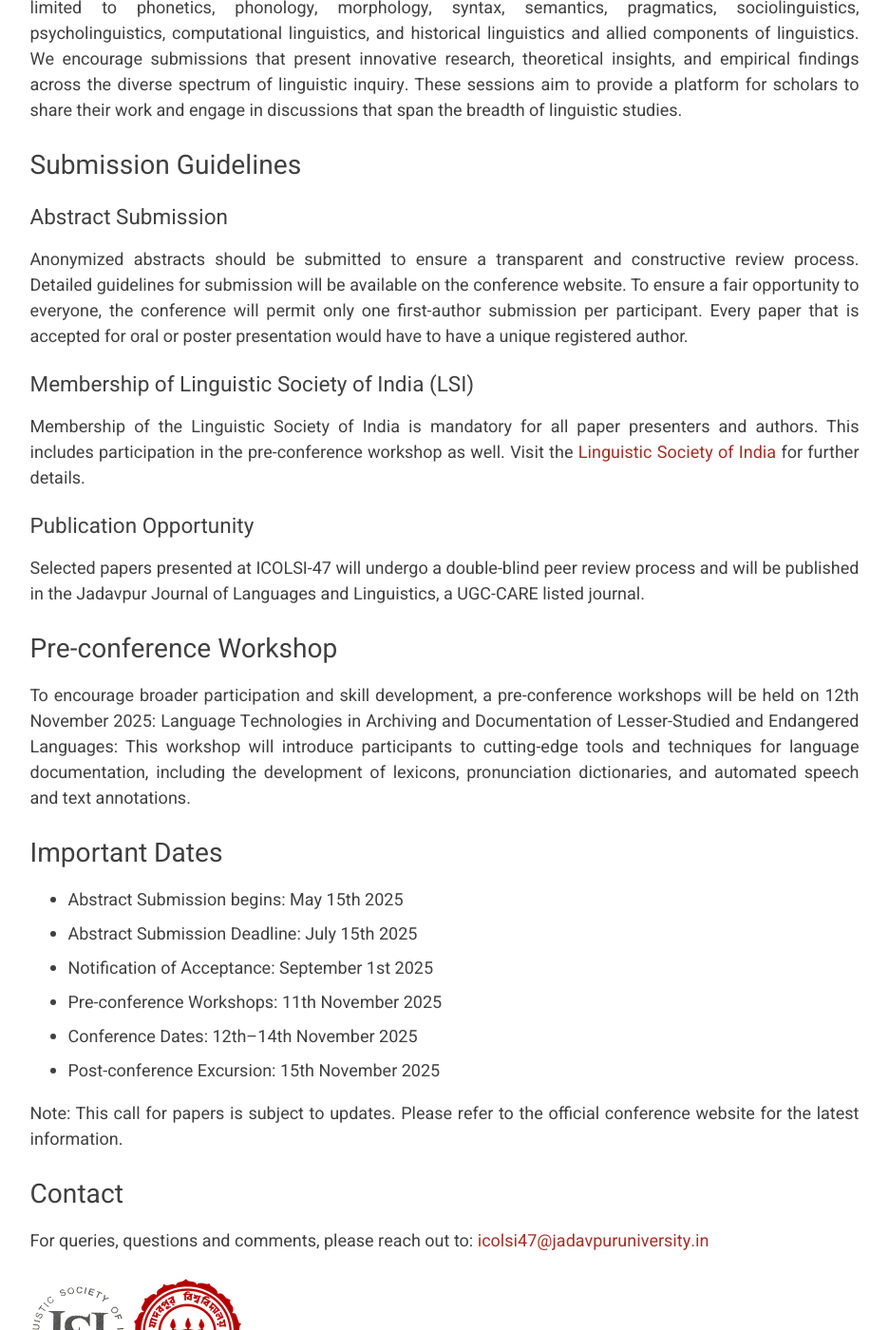
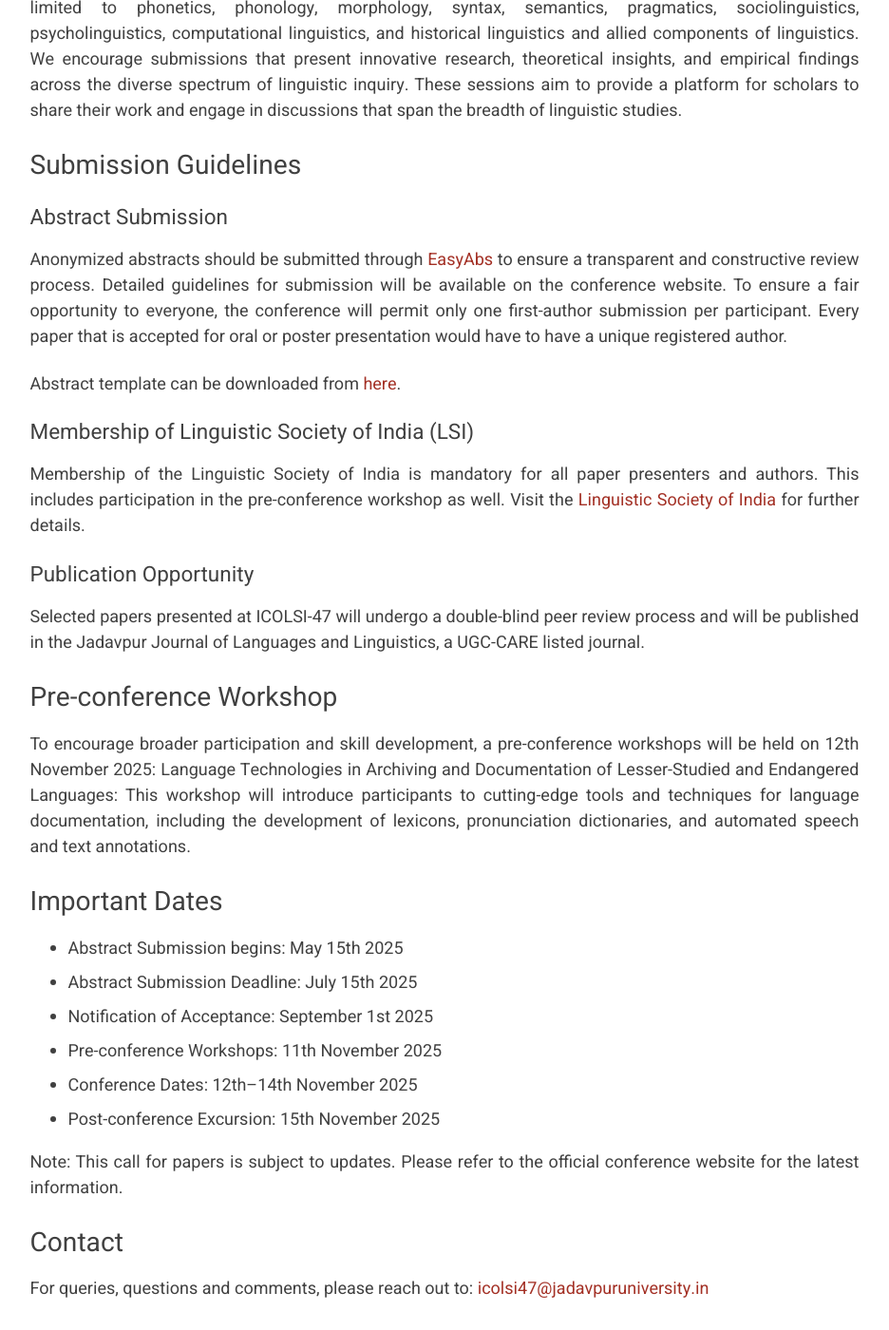
Before and after one commit to icolsi47/icolsi47.github.io, a Jekyll site: the page built from index.md, in a window 1280 px wide and 1400 px high, scrolled down 953 px. Shown: the whole window at 95% size, without its empty margins (172-1108 px from the left). Built offline with Jekyll 4.4.1, drawn with Linux system fonts in a browser that asks for light colours; some of the changed text lies outside the part shown.

Commit message:
added abtract template

```diff
--- a/index.md
+++ b/index.md
@@ -20,7 +20,9 @@ In addition to the thematic sessions, the conference will also include non-thema
 
 ### Abstract Submission
 
-Anonymized abstracts should be submitted to ensure a transparent and constructive review process. Detailed guidelines for submission will be available on the conference website. To ensure a fair opportunity to everyone, the conference will permit only one first-author submission per participant. Every paper that is accepted for oral or poster presentation would have to have a unique registered author.
+Anonymized abstracts should be submitted through [EasyAbs](https://easyabs.linguistlist.org/submit/ICOLSI-47/) to ensure a transparent and constructive review process. Detailed guidelines for submission will be available on the conference website. To ensure a fair opportunity to everyone, the conference will permit only one first-author submission per participant. Every paper that is accepted for oral or poster presentation would have to have a unique registered author.
+
+Abstract template can be downloaded from [here](ICOLSI-47-CfP.docx).
 
 ### Membership of Linguistic Society of India (LSI)
 
```
Also changed, not shown: other parts of index.md (+5 -0 lines).
